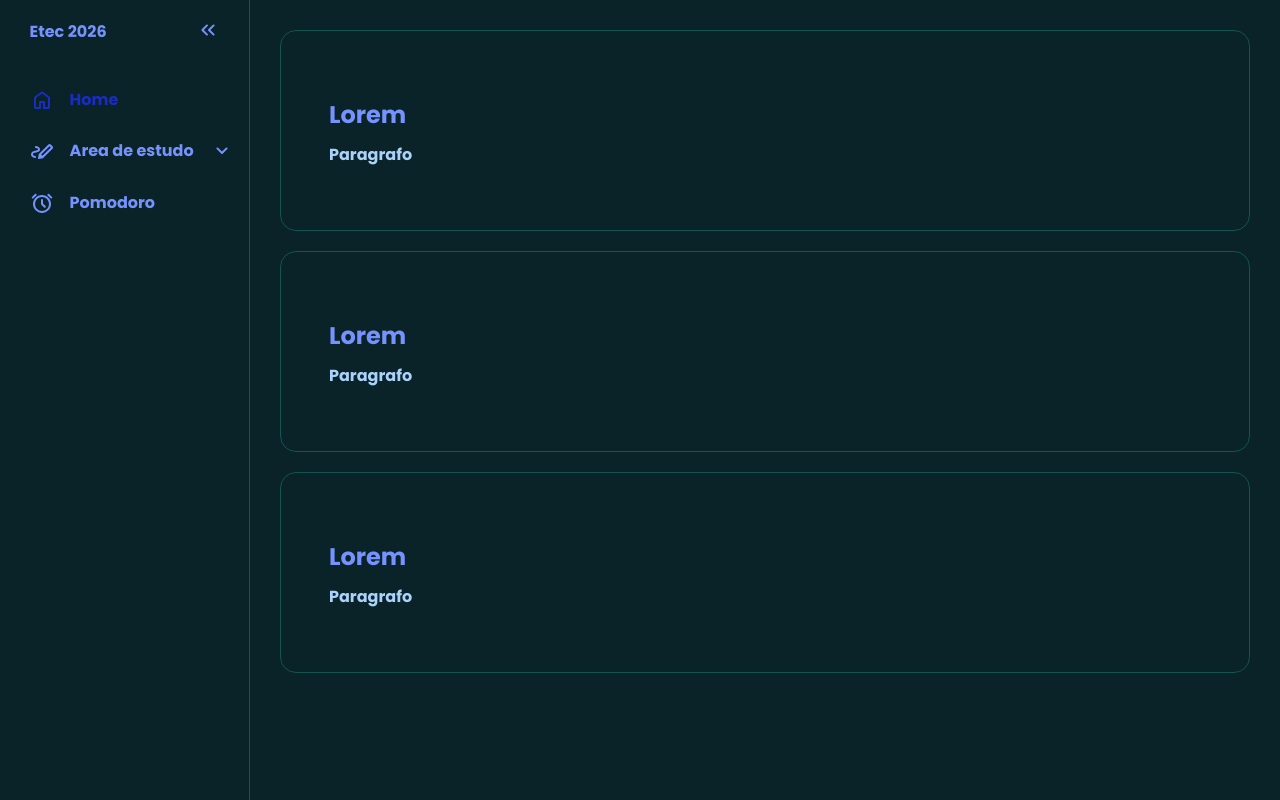
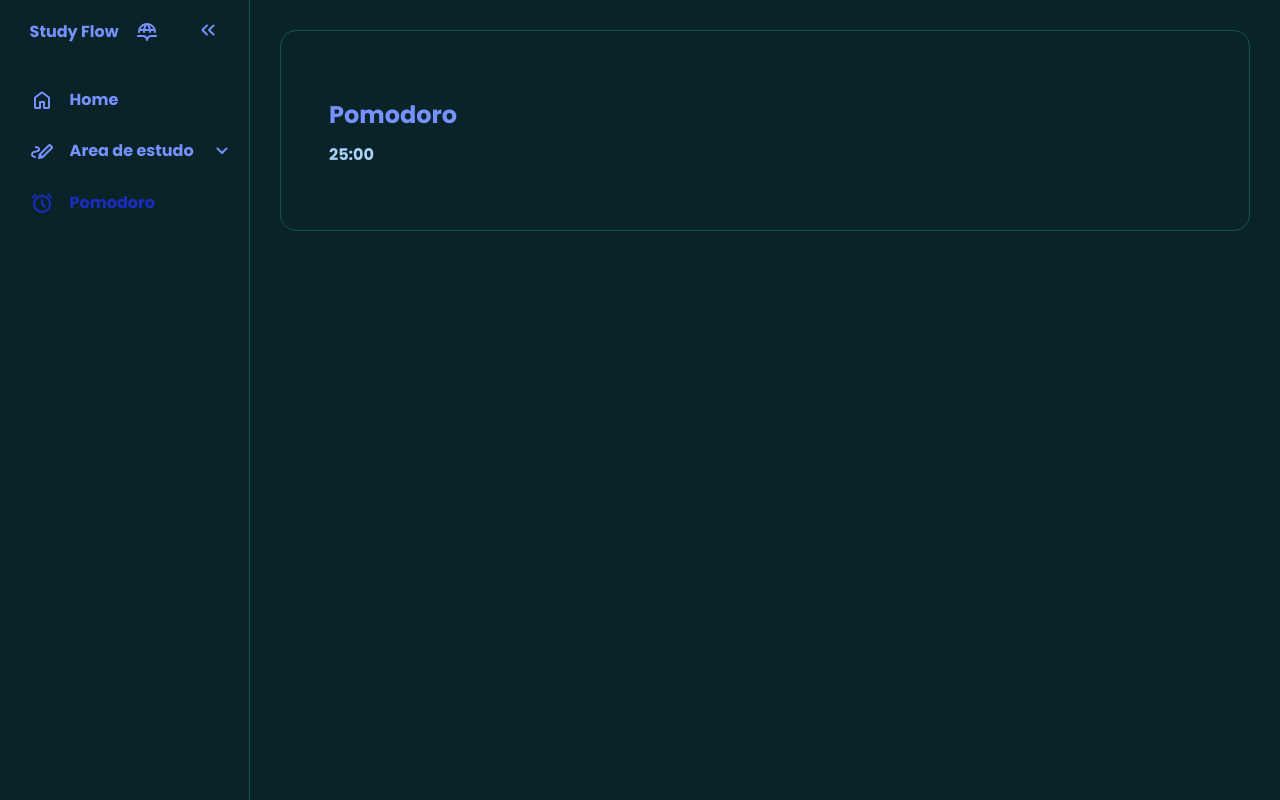
Before and after one commit to NormyNaoExiste/study-flow, a plain HTML site: page index.html in a window 1280 px wide. Both pictures are taken after a click on the link "Pomodoro". Drawn offline with Linux system fonts and the light colour scheme.

Commit message:
estou cansado

```diff
--- a/index.html
+++ b/index.html
@@ -11,13 +11,15 @@
     <nav id="sidebar">
         <ul>
             <li>
-                <span class="logo">Etec 2026</span>
+                <span class="logo">Study Flow
+                    <svg xmlns="http://www.w3.org/2000/svg" height="24px" viewBox="0 -960 960 960" width="24px" fill="#e3e3e3"><path d="M480-840q75 0 140.5 28T735-735q25 25 44 54t33 61q14 33 21 68t7 71q0 17-13 29t-30 12q-16 0-26.5-11.5T760-480q0-10-.5-20t-2.5-20H639q1 10 1 20v20q0 17-12 28.5T599-440q-17 0-28-11.5T560-480q0-10-.5-20t-1.5-20H403q-1 10-1.5 20t-.5 20q0 17-11 28.5T362-440q-17 0-29-11.5T321-480v-20q0-10 1-20H204q-2 10-2.5 20t-.5 20q0 17-10.5 28.5T164-440q-17 0-30-11.5T121-480q0-36 7-71.5t21-68.5q14-32 33-61t44-54q49-49 114-77t140-28ZM228-600h103q8-43 20-77.5t26-62.5q-48 18-87 54.5T228-600Zm186 0h132q-10-43-25-84t-41-76q-26 35-41.5 76T414-600Zm216 0h103q-23-49-62.5-85.5T583-740q14 30 26.5 63.5T630-600ZM451.5-131.5Q440-143 440-160q0-50-35-85t-85-35H120q-17 0-28.5-11.5T80-320q0-17 11.5-28.5T120-360h200q48 0 89.5 21t70.5 59q29-38 70.5-59t89.5-21h200q17 0 28.5 11.5T880-320q0 17-11.5 28.5T840-280H640q-50 0-85 35t-35 85q0 17-11.5 28.5T480-120q-17 0-28.5-11.5Z"/></svg>
+                </span>
                 <button id="toggle-btn" onclick="toggleSidebar()">
                     <svg xmlns="http://www.w3.org/2000/svg" height="24px" viewBox="0 -960 960 960" width="24px" fill="#e3e3e3"><path d="m313-480 155 156q11 11 11.5 27.5T468-268q-11 11-28 11t-28-11L228-452q-6-6-8.5-13t-2.5-15q0-8 2.5-15t8.5-13l184-184q11-11 27.5-11.5T468-692q11 11 11 28t-11 28L313-480Zm264 0 155 156q11 11 11.5 27.5T732-268q-11 11-28 11t-28-11L492-452q-6-6-8.5-13t-2.5-15q0-8 2.5-15t8.5-13l184-184q11-11 27.5-11.5T732-692q11 11 11 28t-11 28L577-480Z"/></svg>
                 </button>
             </li>
             <li class="active">
-                <a href="index.html">
+                <a href="#home" onclick="changeScene('home'); toggleActive(this)">
                     <svg xmlns="http://www.w3.org/2000/svg" height="24px" viewBox="0 -960 960 960" width="24px" fill="#e3e3e3"><path d="M240-200h120v-200q0-17 11.5-28.5T400-440h160q17 0 28.5 11.5T600-400v200h120v-360L480-740 240-560v360Zm-80 0v-360q0-19 8.5-36t23.5-28l240-180q21-16 48-16t48 16l240 180q15 11 23.5 28t8.5 36v360q0 33-23.5 56.5T720-120H560q-17 0-28.5-11.5T520-160v-200h-80v200q0 17-11.5 28.5T400-120H240q-33 0-56.5-23.5T160-200Zm320-270Z"/></svg>
                     <span>Home</span>
                 </a>
@@ -30,14 +32,14 @@
                 </button>
                 <ul class="sub-menu">
                     <div>
-                        <li><a href="#">Materias</a></li>
-                        <li><a href="#">Tarefas</a></li>
-                        <li><a href="#">Flashcards</a></li>
+                        <li><a href="#materias" onclick="changeScene('materias'); toggleActive(this)">Materias</a></li>
+                        <li><a href="#tarefas">Tarefas</a></li>
+                        <li><a href="#flashcards">Flashcards</a></li>
                     </div>
                 </ul>
             </li>
             <li>
-                <a href="#pomodoro" onclick="changeScene(pomodoro)">
+                <a href="#pomodoro" onclick="changeScene('pomodoro'); toggleActive(this)">
                     <svg xmlns="http://www.w3.org/2000/svg" height="24px" viewBox="0 -960 960 960" width="24px" fill="#e3e3e3"><path d="M520-456v-144q0-17-11.5-28.5T480-640q-17 0-28.5 11.5T440-600v159q0 8 3 15.5t9 13.5l112 112q11 11 28 11t28-11q11-11 11-28t-11-28L520-456ZM339.5-108.5q-65.5-28.5-114-77t-77-114Q120-365 120-440t28.5-140.5q28.5-65.5 77-114t114-77Q405-800 480-800t140.5 28.5q65.5 28.5 114 77t77 114Q840-515 840-440t-28.5 140.5q-28.5 65.5-77 114t-114 77Q555-80 480-80t-140.5-28.5ZM480-440ZM82-668q-11-11-11-28t11-28l114-114q11-11 28-11t28 11q11 11 11 28t-11 28L138-668q-11 11-28 11t-28-11Zm796 0q-11 11-28 11t-28-11L708-782q-11-11-11-28t11-28q11-11 28-11t28 11l114 114q11 11 11 28t-11 28ZM480-160q117 0 198.5-81.5T760-440q0-117-81.5-198.5T480-720q-117 0-198.5 81.5T200-440q0 117 81.5 198.5T480-160Z"/></svg>
                     <span>Pomodoro</span>
                 </a>
--- a/script.js
+++ b/script.js
@@ -2,6 +2,28 @@ const toggleButton = document.getElementById('toggle-btn');
 const sidebar = document.getElementById('sidebar');
 
 const mainPage = document.getElementById('mainpage')
+const cenas = {
+    home: `<div class="container">
+            <h2>Lorem</h2>
+            <p>Paragrafo</p>
+        </div>
+        <div class="container">
+            <h2>Lorem</h2>
+            <p>Paragrafo</p>
+        </div>
+        <div class="container">
+            <h2>Lorem</h2>
+            <p>Paragrafo</p>
+        </div>`,
+    pomodoro: `<div class="container">
+            <h2>Pomodoro</h2>
+            <p>25:00</p>
+        </div>`,
+    materias: `<div class="container">
+            <h2>Materias</h2>
+            <p>Aqui fica as materias</p>
+        </div>`
+}
 
 function toggleSidebar(){
     sidebar.classList.toggle('close')
@@ -23,8 +45,23 @@ function toggleSubMenu(button){
     }
 }
 
-function changeScene(scene){
-    if(scene == 'pomodoro'){
-        mainPage.innerHTML = '<p>teste</p>'
+function changeScene(sceneName){
+    if(cenas[sceneName]){
+        mainPage.innerHTML = cenas[sceneName]
+    } else{
+        alert(`cena ${sceneName} não existe`)
     }
 }
+
+function toggleActive(clicado){
+    const activeLink = clicado.closest('li')
+    const todosLinks = document.querySelectorAll("li")
+
+    todosLinks.forEach(li => li.classList.remove("active"))
+    activeLink.classList.add("active")
+
+    const parentLink = activeLink.closest("ul.sub-menu")?.closest('li')
+    if(parentLink){
+        parentLink.classList.add("active")
+    }
+}
--- a/style.css
+++ b/style.css
@@ -53,7 +53,16 @@ body{
         font-weight: 600
     }
 }
-#sidebar ul li.active a{
+#sidebar ul li.active > a{
+    color: var(--accent-clr);
+
+    svg{
+        fill: var(--accent-clr);
+    }
+
+    transition: 20ms ease;
+}
+#sidebar ul li.active > .dropdown-btn{
     color: var(--accent-clr);
 
     svg{
```
Also changed, not shown: assets/globe_book_24dp_E3E3E3_FILL0_wght400_GRAD0_opsz24.svg (added).
